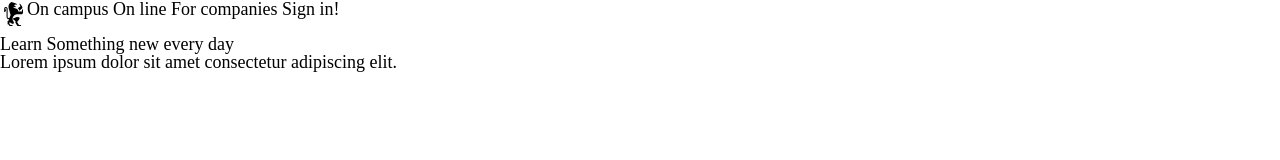
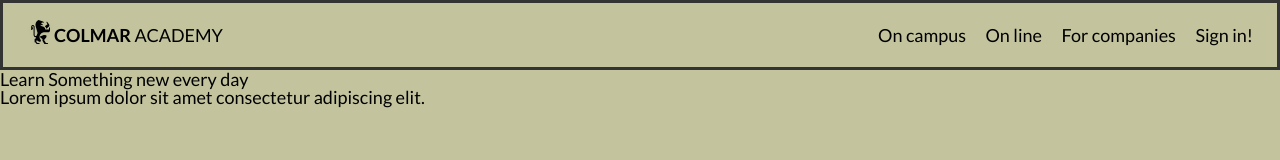
Before and after one commit to dgbejarano/colmar-academy, a plain HTML site: page index.html in a window 1280 px wide. Drawn offline with Linux system fonts and the light colour scheme; files that its build step writes are made by us from their sources; files whose address does not match are found by name; a web font is replaced by a local one.

Commit message:
finish header

```diff
--- a/index.html
+++ b/index.html
@@ -2,20 +2,26 @@
 <html lang="en" dir="ltr">
   <head>
     <meta charset="utf-8">
-    <link rel="stylesheet" href="/reset.css">
-    <link rel="stylesheet" href="/resources/style.css">
-    <link href="https://fonts.googleapis.com/css?family=Amaranth:700,700i|Open+Sans:600,600i" rel="stylesheet">
+    <link rel="stylesheet" href="./resources/reset.css">
+    <link rel="stylesheet" href="./resources/style.css">
+    <link href="https://fonts.googleapis.com/css?family=Lato:400,700,900|Roboto" rel="stylesheet">
     <title>Colmar Academy</title>
   </head>
   <body>
     <header>
-      <div class="img"><img src="file:///C:/Users/user/Documents/David/Projects/Colmar%20Academy/resources/images/ic-logo.svg" alt="Colmar Logo">
+      <div class="logo">
+        <div  class="img"><img id="logo" src="file:///C:/Users/user/Documents/David/Projects/Colmar%20Academy/resources/images/ic-logo.svg" alt="Colmar Logo">
+        </div>
+        <div class="name"><span id="colmar">COLMAR</span>  ACADEMY</div>
+        </div>
       </div>
       <nav>
-        <a>On campus</a>
-        <a>On line</a>
-        <a>For companies</a>
-        <a>Sign in!</a>
+        <ul class="topnav">
+          <a href="#">On campus</a>
+          <a href="#">On line</a>
+          <a href="#">For companies</a>
+          <a href="#">Sign in!</a>
+        </ul>
       </nav>
     </header>
     <main>
--- a/resources/style.css
+++ b/resources/style.css
@@ -1,16 +1,60 @@
 html {
   font-size: 18px;
+
 }
-/*Boddy section*/
-body  {
-with:100%;
+/*Body section*/
+
+header, h1, h2, h3 {
+  font-family: "Lato", "Helvetica", sans-serif;
+}
+body {
+  background-color: rgba(195, 196, 158, 1);
 }
 /*header section*/
+
+#logo {
+  height: 32px;
+
+
+}
+
+#colmar {
+  font-weight: bold;
+}
+
 header {
   display: flex;
-  width: auto;
+  flex-direction: row;
+  height: 64px;
+  border: 3px solid #333;
+  justify-content: space-between;
+  align-items: center;
+
+  }
+
+.name {
+  margin: auto 0;
+}
+.logo {
+    display: inline-flex;
+    margin-left: 24px;
 }
 
+nav {
+  display: flex;
+  margin: auto 24px;
+  height: inherit;
+  align-items: center;
+
+}
+
+.topnav a {
+  margin: auto 0 auto 16px;
+  }
+
+.topnav a:hover {
+  border-bottom: 3px solid #524632;
+}
 
 /*content secction*/
 
```
